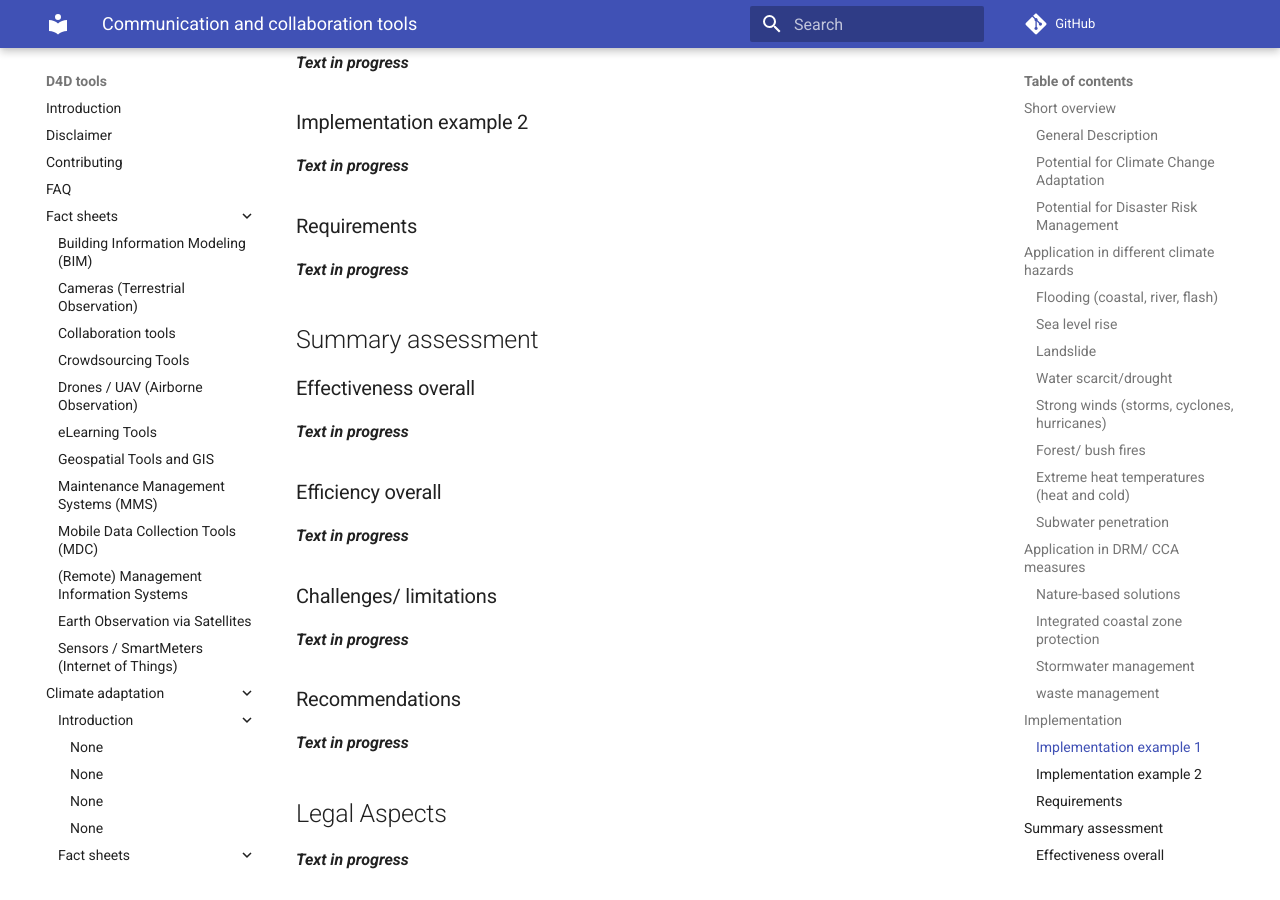
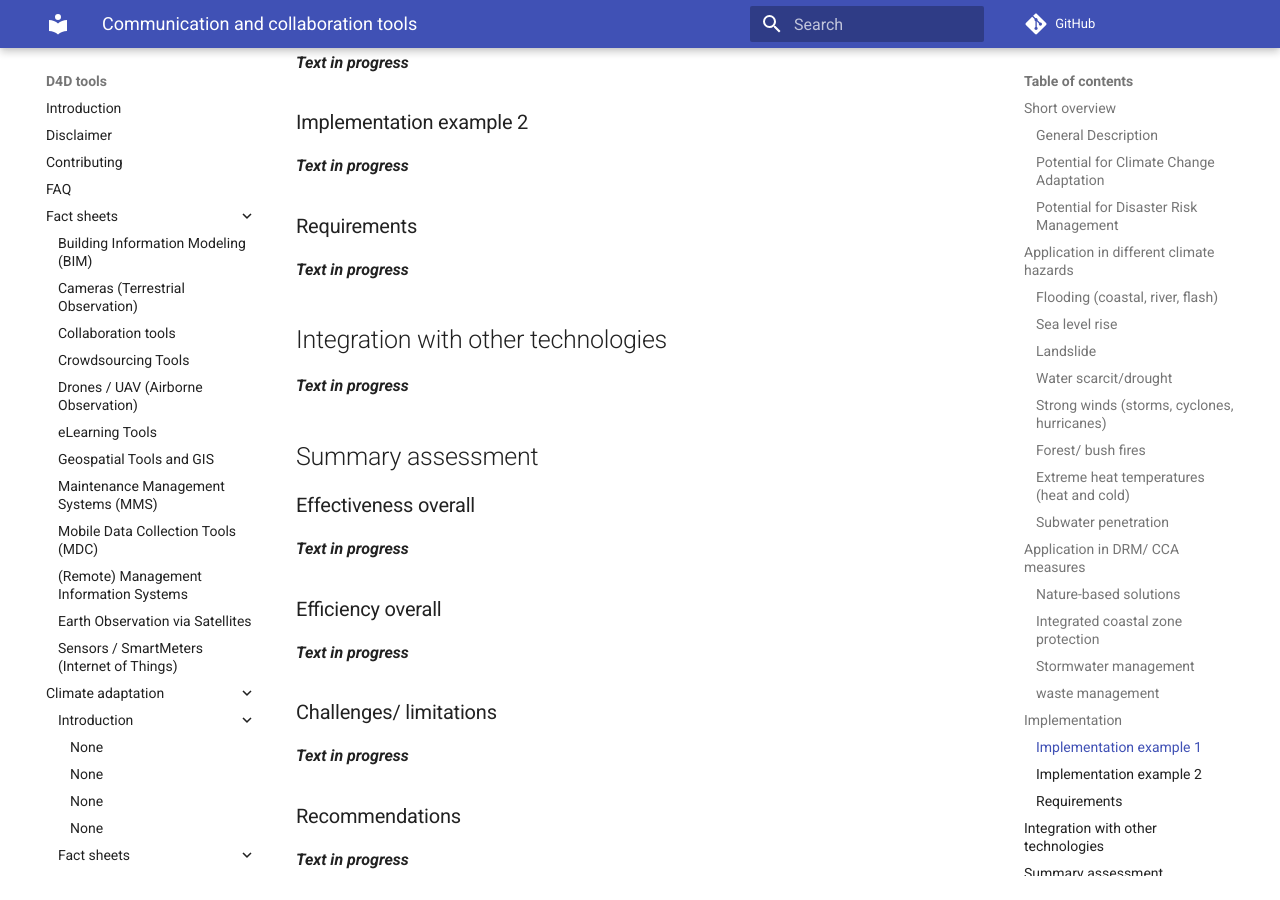
Before and after one commit to openkfw/d4dtools, an MkDocs documentation site: the page built from docs/climate-adaptation/fact-sheets-cres/communication.md, in a window 1280 px wide and 900 px high, scrolled down 2049 px. Built offline with MkDocs 1.6.1 and Material for MkDocs 9.7.7, drawn with Linux system fonts in a browser that asks for light colours; comment, search, counter and statistics services are not loaded.

Commit message:
Update communication.md with integration section

```diff
--- a/docs/climate-adaptation/fact-sheets-cres/communication.md
+++ b/docs/climate-adaptation/fact-sheets-cres/communication.md
@@ -86,6 +86,10 @@ On this page we are going to talk about Communication and collaboration tools th
 
 ***Text in progress***
 
+## Integration with other technologies
+
+***Text in progress***
+
 ## Summary assessment
 
 ### Effectiveness overall
```
